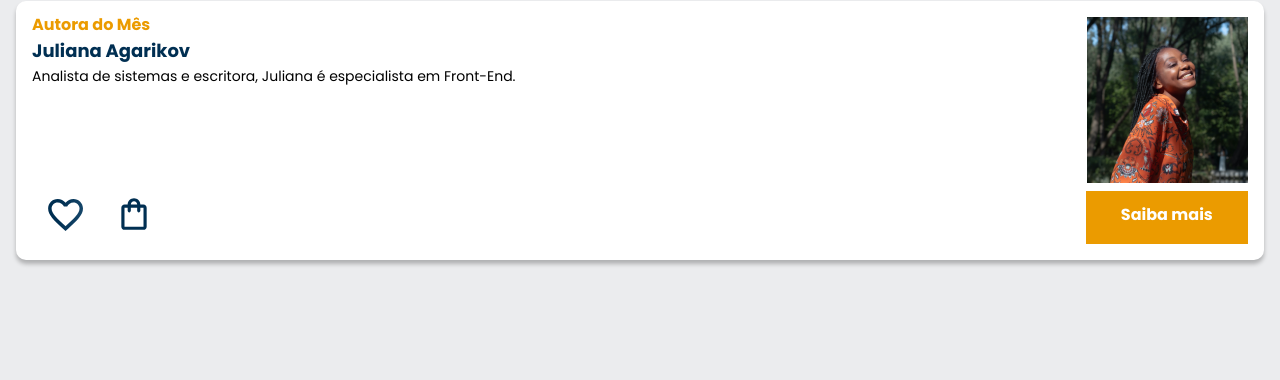
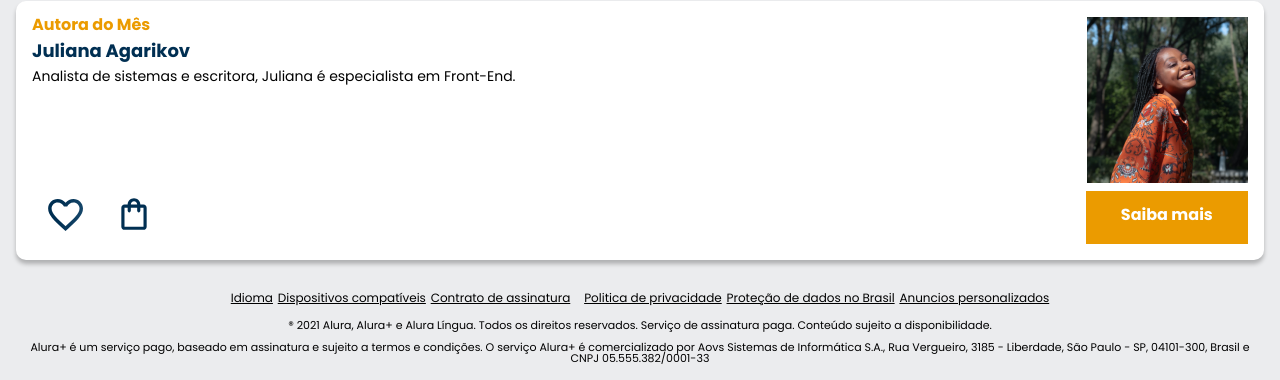
Before and after one commit to luizbhz26/alurabooks, a plain HTML site: page index.html in a window 1280 px wide. Shown: the part 1922-2302 px from the top of the page. Before the commit the page ends 2198 px from the top, so only its background shows below. Drawn offline with nearby package versions, Linux system fonts and the light colour scheme.

Commit message:
Add files via upload
Footer added on page;
External links;
Need more work.

```diff
--- a/index.html
+++ b/index.html
@@ -166,14 +166,46 @@
               spaceBetween: 10,
               slidesPerView: 3,
               autoplay: {
-               delay: 2000,
-                disableOnInteraction: false,},
+              delay: 2000,
+              disableOnInteraction: false,},
               pagination: {
-                  el: '.swiper-pagination',
-                  type: 'bullets',
+                el: '.swiper-pagination',
+                type: 'bullets',
               },
           });
       </script>
+
+<!-- FOOTER -->
+
+<footer class="rodape">
+    <ul class="rodape__lista">
+        <li class="lista__link">
+            <a href="#">Idioma</a>
+        </li>
+        <li class="lista__link">
+            <a href="#">Dispositivos compatíveis</a>
+        </li>
+        <li class="lista__link">
+            <a href="#">Contrato de assinatura</a>
+        </li>
+     </ul>
+     <ul class="rodape__lista">
+        <li class="lista__link">
+            <a href="#">Politica de privacidade</a>
+        </li>
+        <li class="lista__link">
+            <a href="#">Proteção de dados no Brasil</a>
+        </li>
+        <li class="lista__link">
+            <a href="#">Anuncios personalizados</a>
+        </li>
+        </ul>
+        <p class="rodape__texto">® 2021 Alura, Alura+ e Alura Língua. Todos os direitos reservados. Serviço de
+            assinatura paga. Conteúdo sujeito a disponibilidade.</p>
+        <p class="rodape__texto">Alura+ é um serviço pago, baseado em assinatura e sujeito a termos e condições. O
+            serviço Alura+ é comercializado por Aovs Sistemas de Informática S.A., Rua Vergueiro, 3185 - Liberdade, São
+            Paulo - SP, 04101-300, Brasil e CNPJ 05.555.382/0001-33</p>
+    </footer>
 </body>
 
 </html>
--- a/style.css
+++ b/style.css
@@ -1,6 +1,7 @@
 @import url("styles/header.css");
 @import url("styles/banner.css");
 @import url("styles/carrossel.css");
+@import url("styles/footer.css");
 
 :root {
     --cor-de-fundo: #EBECEE;
--- /dev/null
+++ b/styles/footer.css
@@ -0,0 +1,38 @@
+.rodape__lista {
+    justify-content: center;
+    list-style-type: none;
+    margin-top: 1em;
+    display: inline-flex;
+    padding: 0.2em;
+    font-size: 12px;
+    font-style: bold;
+}
+
+.lista__link a{
+    display: inline-block;
+    color: var(--branco-principal);
+    align-items: center;
+    padding: 0.2em;
+    font-size: 12px;
+}
+
+.rodape__texto {
+    margin: 1em 0;
+    color: var(--cinza-secundario);
+    font-size: 11px;
+    text-align: center;
+}
+
+.rodape {
+    text-align: center;
+    margin: 1em 1em;
+    background-color: var(--preto);
+}
+
+.lista__link a:hover {
+    color: var(--botao-azul);
+
+}
+.lista__link a:active {
+    color: purple;
+}
```
